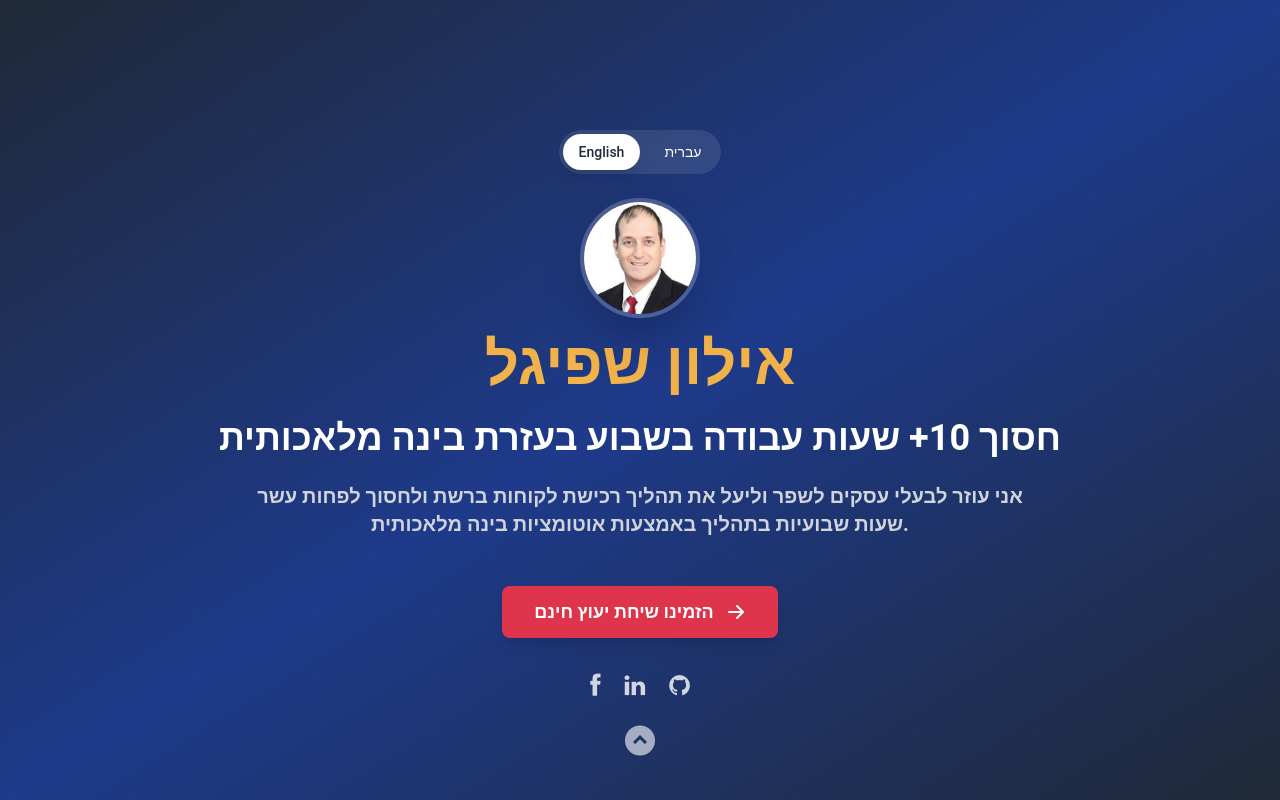
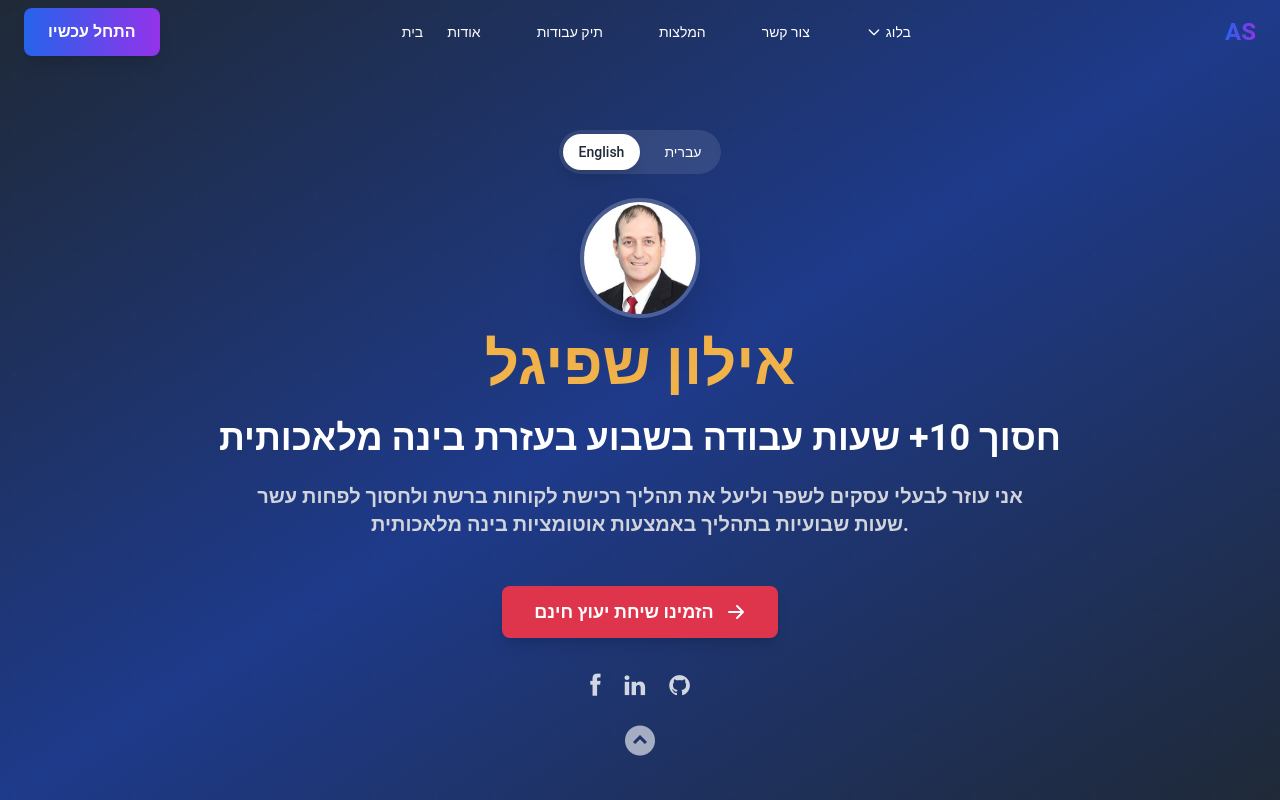
Before and after one commit to frontEndExpert/aylonspigel, a Next.js app: page /index-he in a window 1280 px wide. Shown: the top 800 px of the page. Built offline with nearby package versions, Linux system fonts and the light colour scheme.

Commit message:
Add Hebrew navigation support and blueish gradient background for blog pages

```diff
--- a/src/components/Nav.jsx
+++ b/src/components/Nav.jsx
@@ -36,7 +36,16 @@ const Nav = () => {
     setIsMobileMenuOpen(false);
   }, [router.pathname]);
 
-  const navItems = [
+  // Detect if we're on a Hebrew page
+  const isHebrew = router.pathname.includes('-he') || router.pathname === '/index-he';
+
+  const navItems = isHebrew ? [
+    { href: '#home', label: 'בית', isHash: true },
+    { href: '#about', label: 'אודות', isHash: true },
+    { href: '#portfolio', label: 'תיק עבודות', isHash: true },
+    { href: '#testimonials', label: 'המלצות', isHash: true },
+    { href: '#contact', label: 'צור קשר', isHash: true }
+  ] : [
     { href: '#home', label: 'Home', isHash: true },
     { href: '#about', label: 'About', isHash: true },
     { href: '#portfolio', label: 'Portfolio', isHash: true },
@@ -44,10 +53,16 @@ const Nav = () => {
     { href: '#contact', label: 'Contact', isHash: true }
   ];
 
-  const blogSubmenu = [
+  const blogSubmenu = isHebrew ? [
+    { href: '/blog/robots-future', label: 'עתיד הרובוטים' },
+    { href: '/blog/ai-white-paper', label: 'מסמך עמדה על AI' }
+  ] : [
     { href: '/blog/robots-future', label: 'Robots Future' },
     { href: '/blog/ai-white-paper', label: 'AI White Paper' }
   ];
+
+  const getStartedText = isHebrew ? 'התחל עכשיו' : 'Get Started';
+  const blogLabel = isHebrew ? 'בלוג' : 'Blog';
 
   const scrollToSection = (href) => {
     const element = document.querySelector(href);
@@ -58,19 +73,27 @@ const Nav = () => {
   };
 
   // Always show background on non-home pages
-  const showBackground = isScrolled || router.pathname !== '/';
+  const showBackground = isScrolled || (router.pathname !== '/' && router.pathname !== '/index-he');
+  // Check if we're on a blog page
+  const isBlogPage = router.pathname?.includes('/blog/');
 
   return (
-    <nav className={`fixed top-0 left-0 right-0 z-50 transition-all duration-300 ${
-      showBackground
-        ? 'bg-white/95 backdrop-blur-md shadow-lg border-b border-gray-200'
-        : 'bg-transparent'
-    }`}>
+    <nav
+      className={`fixed top-0 left-0 right-0 z-[100] transition-all duration-300 ${
+        showBackground
+          ? isBlogPage
+            ? 'bg-gradient-to-br from-gray-800 via-blue-900 to-gray-800 backdrop-blur-md shadow-lg border-b border-blue-700/50'
+            : 'bg-white/95 backdrop-blur-md shadow-lg border-b border-gray-200'
+          : 'bg-transparent'
+      }`}
+      dir={isHebrew ? 'rtl' : 'ltr'}
+      style={{ zIndex: 100 }}
+    >
       <div className="container mx-auto px-6">
         <div className="flex items-center justify-between h-16">
           {/* Logo */}
           <div className="flex-shrink-0">
-            {router.pathname === '/' ? (
+            {(router.pathname === '/' || router.pathname === '/index-he') ? (
               <a
                 href="#home"
                 className="text-2xl font-bold bg-gradient-to-r from-blue-600 to-purple-600 bg-clip-text text-transparent cursor-pointer"
@@ -83,7 +106,7 @@ const Nav = () => {
               </a>
             ) : (
               <Link
-                href="/"
+                href={isHebrew ? "/index-he" : "/"}
                 className="text-2xl font-bold bg-gradient-to-r from-blue-600 to-purple-600 bg-clip-text text-transparent cursor-pointer"
               >
                 AS
@@ -93,7 +116,7 @@ const Nav = () => {
 
           {/* Desktop Navigation */}
           <div className="hidden md:block">
-            <div className="ml-10 flex items-baseline space-x-8">
+            <div className={`${isHebrew ? 'mr-10 flex-row-reverse space-x-reverse' : 'ml-10'} flex items-baseline space-x-8`}>
               {navItems.map((item) => (
                 item.isHash ? (
                   <a
@@ -101,15 +124,17 @@ const Nav = () => {
                     href={item.href}
                     onClick={(e) => {
                       e.preventDefault();
-                      if (router.pathname === '/') {
+                      if (router.pathname === '/' || router.pathname === '/index-he') {
                         scrollToSection(item.href);
                       } else {
-                        router.push(`/${item.href}`);
+                        router.push(isHebrew ? `/index-he${item.href}` : `/${item.href}`);
                       }
                     }}
                     className={`px-3 py-2 rounded-md text-sm font-medium transition-all duration-300 hover:scale-105 ${
                       showBackground
-                        ? 'text-gray-700 hover:text-blue-600'
+                        ? isBlogPage
+                          ? 'text-white hover:text-blue-300'
+                          : 'text-gray-700 hover:text-blue-600'
                         : 'text-white hover:text-blue-300'
                     }`}
                   >
@@ -121,7 +146,9 @@ const Nav = () => {
                     href={item.href}
                     className={`px-3 py-2 rounded-md text-sm font-medium transition-all duration-300 hover:scale-105 ${
                       showBackground
-                        ? 'text-gray-700 hover:text-blue-600'
+                        ? isBlogPage
+                          ? 'text-white hover:text-blue-300'
+                          : 'text-gray-700 hover:text-blue-600'
                         : 'text-white hover:text-blue-300'
                     }`}
                   >
@@ -136,13 +163,15 @@ const Nav = () => {
                   onClick={() => setIsBlogDropdownOpen(!isBlogDropdownOpen)}
                     className={`px-3 py-2 rounded-md text-sm font-medium transition-all duration-300 hover:scale-105 flex items-center ${
                       showBackground
-                        ? 'text-gray-700 hover:text-blue-600'
+                        ? isBlogPage
+                          ? 'text-white hover:text-blue-300'
+                          : 'text-gray-700 hover:text-blue-600'
                         : 'text-white hover:text-blue-300'
                     }`}
                 >
-                  Blog
+                  {blogLabel}
                   <svg
-                    className={`ml-1 h-4 w-4 transition-transform duration-300 ${isBlogDropdownOpen ? 'rotate-180' : ''}`}
+                    className={`${isHebrew ? 'mr-1' : 'ml-1'} h-4 w-4 transition-transform duration-300 ${isBlogDropdownOpen ? 'rotate-180' : ''}`}
                     fill="none"
                     viewBox="0 0 24 24"
                     stroke="currentColor"
@@ -152,7 +181,7 @@ const Nav = () => {
                 </button>
 
                 {isBlogDropdownOpen && (
-                  <div className="absolute top-full left-0 mt-1 w-48 bg-white rounded-md shadow-lg border border-gray-200 py-1 z-50">
+                  <div className={`absolute top-full ${isHebrew ? 'right-0' : 'left-0'} mt-1 w-48 bg-white rounded-md shadow-lg border border-gray-200 py-1 z-50`}>
                     {blogSubmenu.map((subItem) => (
                       <Link
                         key={subItem.href}
@@ -175,15 +204,15 @@ const Nav = () => {
               href="#contact"
               onClick={(e) => {
                 e.preventDefault();
-                if (router.pathname === '/') {
+                if (router.pathname === '/' || router.pathname === '/index-he') {
                   scrollToSection('#contact');
                 } else {
-                  router.push('/#contact');
+                  router.push(isHebrew ? '/index-he#contact' : '/#contact');
                 }
               }}
               className="inline-flex items-center px-6 py-3 bg-gradient-to-r from-blue-600 to-purple-600 text-white font-semibold rounded-lg hover:from-blue-700 hover:to-purple-700 transition-all duration-300 transform hover:scale-105 shadow-lg"
             >
-              Get Started
+              {getStartedText}
             </a>
           </div>
 
@@ -193,7 +222,9 @@ const Nav = () => {
               onClick={() => setIsMobileMenuOpen(!isMobileMenuOpen)}
               className={`p-2 rounded-md transition-colors duration-300 ${
                 showBackground
-                  ? 'text-gray-700 hover:text-blue-600'
+                  ? isBlogPage
+                    ? 'text-white hover:text-blue-300'
+                    : 'text-gray-700 hover:text-blue-600'
                   : 'text-white hover:text-blue-300'
               }`}
             >
@@ -249,7 +280,7 @@ const Nav = () => {
                 onClick={() => setIsBlogDropdownOpen(!isBlogDropdownOpen)}
                 className="w-full flex items-center justify-between px-3 py-2 rounded-md text-base font-medium text-gray-700 hover:text-blue-600 hover:bg-blue-50 transition-colors duration-300"
               >
-                Blog
+                {blogLabel}
                 <svg
                   className={`h-4 w-4 transition-transform duration-300 ${isBlogDropdownOpen ? 'rotate-180' : ''}`}
                   fill="none"
@@ -260,7 +291,7 @@ const Nav = () => {
                 </svg>
               </button>
               {isBlogDropdownOpen && (
-                <div className="pl-4 mt-1 space-y-1">
+                <div className={`${isHebrew ? 'pr-4' : 'pl-4'} mt-1 space-y-1`}>
                   {blogSubmenu.map((subItem) => (
                     <Link
                       key={subItem.href}
@@ -292,7 +323,7 @@ const Nav = () => {
                 }}
                 className="block px-3 py-2 rounded-md text-base font-medium bg-gradient-to-r from-blue-600 to-purple-600 text-white text-center"
               >
-                Get Started
+                {getStartedText}
               </a>
             </div>
           </div>
--- a/src/pages/index-he.jsx
+++ b/src/pages/index-he.jsx
@@ -1,4 +1,5 @@
 import React from 'react';
+import dynamic from 'next/dynamic';
 import App from '@/components/App';
 import Header from '@/components/Header';
 import About from '@/components/About';
@@ -10,10 +11,13 @@ import Footer from '@/components/Footer';
 import Business from '@/components/business';
 import resumeDataHe from '../../public/static/resumeDataHe.json';
 
+const Nav = dynamic(() => import('@/components/Nav'), { ssr: true });
+
 export default function HomeHe() {
 	return (
 		<App title="אוטומציית AI לניהול לידים | חסכו 10+ שעות בשבוע | אילון שפיגל" description="מעוניינים לחסוך 10+ שעות בשבוע? אני בונה מערכות אוטומציה עם בינה מלאכותית שממיינת ומדרגת לידים אוטומטית. התאימו את מערכת ניהול הלידים לעסק שלכם - קבלו בדיקת אוטומציה חינם!">
 			<div className="App">
+				<Nav />
 				<Header data={resumeDataHe.main} />
 				<Business data={resumeDataHe.business} />
 				<Portfolio data={resumeDataHe.portfolio} />
--- a/src/styles/globals.scss
+++ b/src/styles/globals.scss
@@ -146,6 +146,13 @@ footer a.privacy-link:focus {
   color: #93c5fd !important;
   cursor: pointer !important;
   pointer-events: auto !important;
+}
+
+/* Ensure Nav component is always visible */
+nav.fixed {
+  display: block !important;
+  visibility: visible !important;
+  opacity: 1 !important;
 }
 
 .arrow {
```
